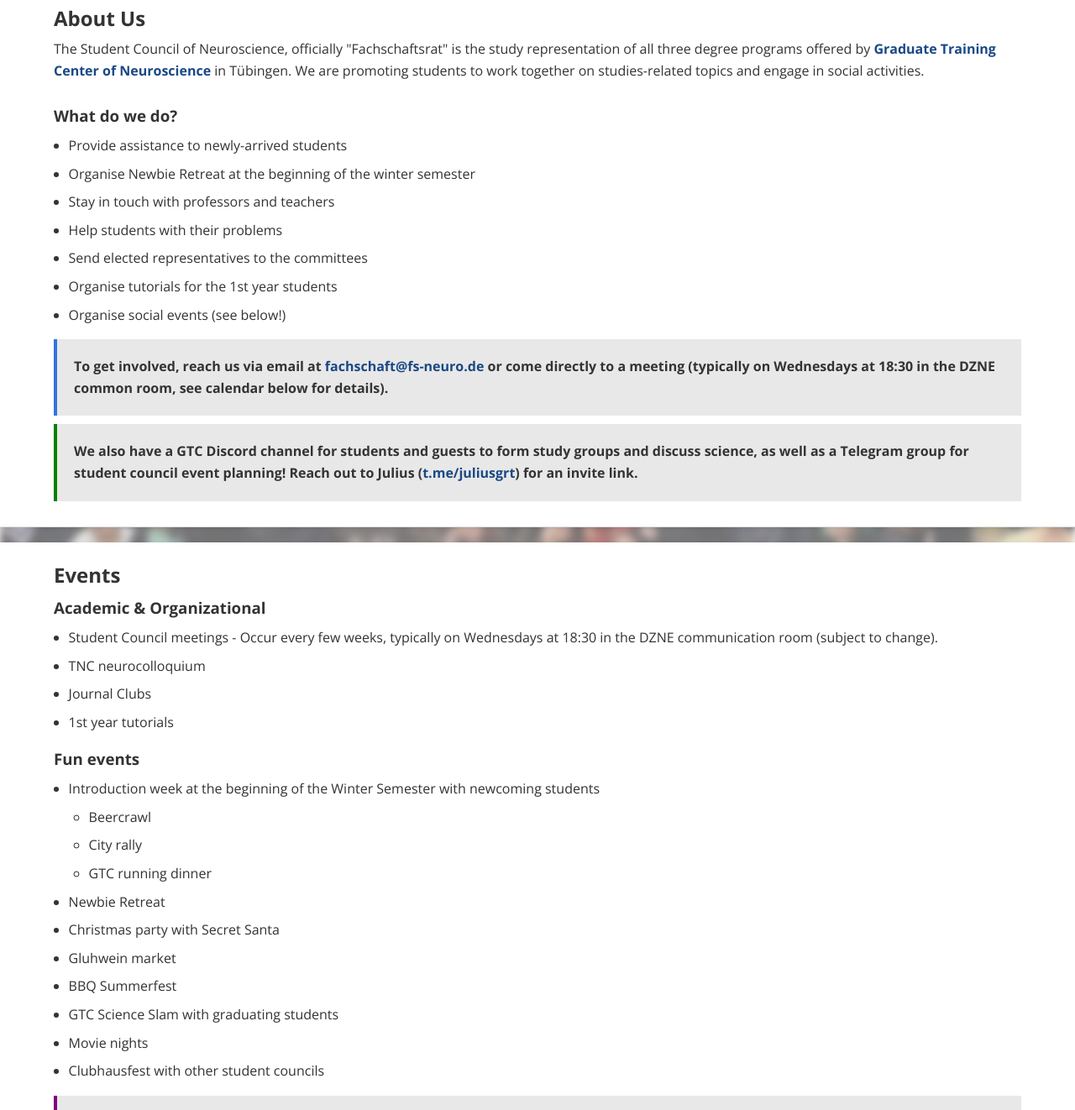
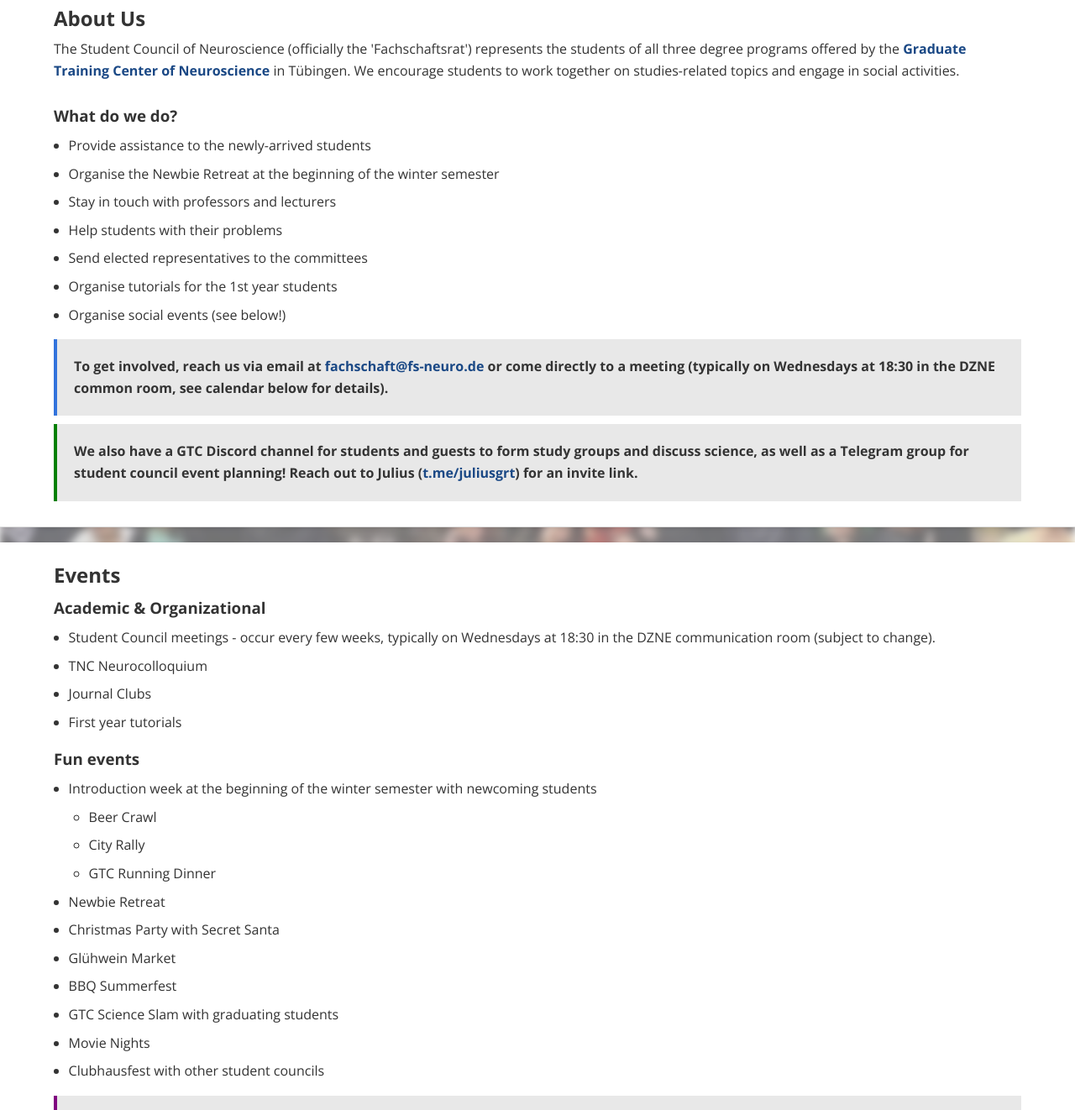
Before and after one commit to fsneuro/fsneuro, a plain HTML site: page index.html in a window 1280 px wide. Shown: the part 517-1839 px from the top of the page at 84% size. Drawn offline with nearby package versions, Linux system fonts and the light colour scheme.

Commit message:
slight grammar and style adjustments

```diff
--- a/index.html
+++ b/index.html
@@ -23,13 +23,13 @@
     <section>
         <div class="scroll-animation">
             <h2>About Us</h2>
-            <p>The Student Council of Neuroscience, officially "Fachschaftsrat" is the study representation of all three degree programs offered by <a href="https://www.neuroschool-tuebingen.de/">Graduate Training Center of Neuroscience</a> in Tübingen. We are promoting students to work together on studies-related topics and engage in social activities.</p>
+            <p>The Student Council of Neuroscience (officially the 'Fachschaftsrat') represents the students of all three degree programs offered by the <a href="https://www.neuroschool-tuebingen.de/">Graduate Training Center of Neuroscience</a> in Tübingen. We encourage students to work together on studies-related topics and engage in social activities.</p>
             <br>
             <h3>What do we do?</h3>
             <ul>
-                <li>Provide assistance to newly-arrived students</li>
-                <li>Organise Newbie Retreat at the beginning of the winter semester</li>
-                <li>Stay in touch with professors and teachers</li>
+                <li>Provide assistance to the newly-arrived students</li>
+                <li>Organise the Newbie Retreat at the beginning of the winter semester</li>
+                <li>Stay in touch with professors and lecturers</li>
                 <li>Help students with their problems</li>
                 <li>Send elected representatives to the committees</li>
                 <li>Organise tutorials for the 1st year students</li>
@@ -53,28 +53,28 @@
             <h3>Academic & Organizational</h3>
             <ul>
                 <li>
-                    Student Council meetings - Occur every few weeks, typically on Wednesdays at 18:30 in the DZNE communication room (subject to change).
+                    Student Council meetings - occur every few weeks, typically on Wednesdays at 18:30 in the DZNE communication room (subject to change).
                 </li>
-                <li>TNC neurocolloquium</li>
+                <li>TNC Neurocolloquium</li>
                 <li>Journal Clubs</li>
-                <li>1st year tutorials</li>
+                <li>First year tutorials</li>
             </ul>
             <h3>Fun events</h3>
             <ul>
                 <li>
-                    Introduction week at the beginning of the Winter Semester with newcoming students
+                    Introduction week at the beginning of the winter semester with newcoming students
                     <ul>
-                        <li>Beercrawl</li>
-                        <li>City rally</li>
-                        <li>GTC running dinner</li>
+                        <li>Beer Crawl</li>
+                        <li>City Rally</li>
+                        <li>GTC Running Dinner</li>
                     </ul>
                 </li>
                 <li>Newbie Retreat</li>
-                <li>Christmas party with Secret Santa</li>
-                <li>Gluhwein market</li>
+                <li>Christmas Party with Secret Santa</li>
+                <li>Glühwein Market</li>
                 <li>BBQ Summerfest</li>
                 <li>GTC Science Slam with graduating students</li>
-                <li>Movie nights</li>
+                <li>Movie Nights</li>
                 <li>Clubhausfest with other student councils</li>
             </ul>
 
@@ -95,31 +95,31 @@
     <!-- Bodies Section -->
     <section id="bodies">
         <h2>Bodies</h2>
-        <p>At the beginning of each semester, President and Vice-President are elected and their task is to ensure successful student council work. Additionally, within each track 2 student representatives are chosen to be part of the study commission and help to reach out teachers within each program.</p>
+        <p>At the beginning of each summer semester, a President and a Vice-President are elected and their task is to ensure successful running of the student council. Additionally, within each track two student representatives are chosen to be part of the study commission and help to reach out to lecturers within each program.</p>
     </section>
 
 
     <!-- Library Section -->
     <section id="library">
         <h2>Library</h2>
-        <p>GTC library is located on the -1 floor in the DZNE building. The library consists of various books relevant to our courses and research. For a detailed list, please refer to our <a href="https://www.neuroschool-tuebingen.de/fileadmin/user_upload/documents/others/Books-Categories_May2019.pdf" target="_blank">book catalog</a>.</p>
+        <p>The GTC library is located on the lower ground floor (Level -1) of the DZNE building. The library consists of various books relevant to our courses and research. For a detailed list, please refer to our <a href="https://www.neuroschool-tuebingen.de/fileadmin/user_upload/documents/others/Books-Categories_May2019.pdf" target="_blank">book catalog</a>.</p>
     </section>
 
     <!-- Study Program Section -->
     <section id="study-program">
         <h2>Study Program</h2>
-        <p>The curricula of the three masters programs comprise some 55 different neuroscience courses, all taught in English and offered periodically every academic year. The courses range from broadly-based neuroscience topics to demanding, specialized courses, as well as two longer-lasting laboratory rotations and a final masters thesis.</p>
+        <p>The curricula of the three master's programs comprise some 55 different neuroscience courses, all taught in English and offered periodically every academic year. The courses range from broadly-based neuroscience topics to demanding, specialized courses, as well as two longer-lasting laboratory rotations and a final masters thesis.</p>
         <br>
-        <p>The masters programs have an explicit ‘research orientation’ with the goal of optimally preparing graduate students for demanding doctoral projects. This goal is achieved by two means: first, by recruiting active researchers as instructors who incorporate state-of-the-art neuroscientific questions and methods in their courses and, secondly, by implementing extensive periods of laboratory training where students engage in current research projects. The same is true for the experimental masters thesis of 6 months, which often serves as ‘seed crystal’ for a subsequent doctoral dissertation.</p>
+        <p>The masters programs have an explicit ‘research orientation’ with the goal of optimally preparing graduate students for demanding doctoral projects. This goal is achieved by two means: first, by recruiting active researchers as instructors who incorporate state-of-the-art neuroscientific questions and methods in their courses and, secondly, by implementing extensive periods of laboratory training where students engage in current research projects. The same is true for the experimental master's thesis of 6 months, which often serves as a ‘seed crystal’ for a subsequent doctoral dissertation.</p>
         <br>
         <p>Please note that our programs are currently undergoing reaccreditation. We will offer students the same courses and more, allowing greater freedom of choice for individual profile formation. The general structure that is described here remains. You can find more detailed information on the respective program's pages.</p>
-        <p>The masters programs of the three graduate schools are basically designed alike regarding the overall requirements, the curricular and semester structure, the format of the study regulations and the ECTS-credits and degree earned (for details, see ‘Module Handbooks’). However, regarding the course content they differ considerably.</p>
+        <p>The masters programs of the three graduate schools are basically designed alike regarding the overall requirements, the curricular and semester structure, the format of the study regulations and the ECTS credits and degree earned (for details, see ‘Module Handbooks’). However, regarding the course content they differ considerably.</p>
         <p>The masters programs consist of four semesters (2 years). The 1st year covers the theoretical training that provides the required competences needed in the 2nd year of study, which comprises the practical training.</p>
         <br>
-        <p>Semesters 1 + 2 comprise the theoretical parts of the masters training, including the exams at the end of each semester. Course types include lectures, lectures with exercises, journal clubs, tutorials, seminars and practical block courses. To find out about specific courses, visit the <a href="https://www.neuroschool-tuebingen.de/master/">GTC Master's website</a>, click on one of the three tracks, go to "Regulations" and download the lastest module handbook.</p>
+        <p>Semesters 1 + 2 comprise the theoretical parts of the masters training, including the exams at the end of each semester. Course types include lectures, lectures with exercises, journal clubs, tutorials, seminars and practical block courses. To find out about specific courses, visit the <a href="https://www.neuroschool-tuebingen.de/master/">GTC Master's website</a>, click on one of the three tracks, go to "Regulations" and download the latest module handbook.</p>
         <p>Semester 3 comprises two 10-week long laboratory rotations where students work on small research projects in laboratories of their choice. Students will acquire practical skills in state-of-the-art methods and, furthermore, will get to know current scientific questions and research projects embarked on in Tübingen. Each lab project will be concluded with a written report and an oral presentation of the project in a final seminar. The lab work, together with the written and oral performance, will be marked and makes up a considerable part of the final grade.</p>
         <br>
-        <p>Semester 4 represents a six-months period where students conclude their studies with an experimental masters thesis. After graduation, students may either leave the program with a M.Sc. degree to pursue further studies elsewhere or they may continue with their project and enter the GTC’s doctoral program (for details, see ‘<a href="https://www.neuroschool-tuebingen.de/phd/">Doctoral Program</a>’).</p>
+        <p>Semester 4 represents a six-month period where students conclude their studies with an experimental masters thesis. After graduation, students may either leave the program with a M.Sc. degree to pursue further studies elsewhere or they may continue with their project and enter the GTC’s doctoral program (for details, see ‘<a href="https://www.neuroschool-tuebingen.de/phd/">Doctoral Program</a>’).</p>
     </section>
 
 
```
